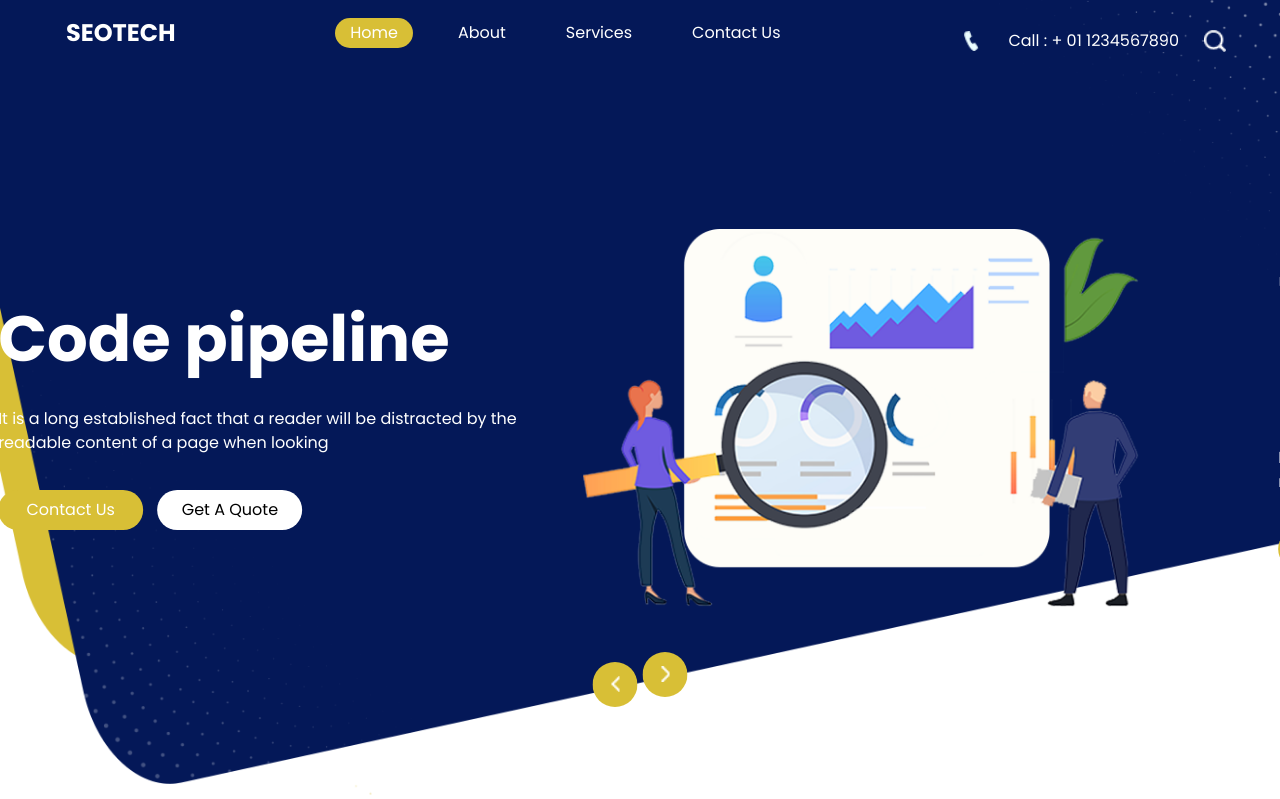
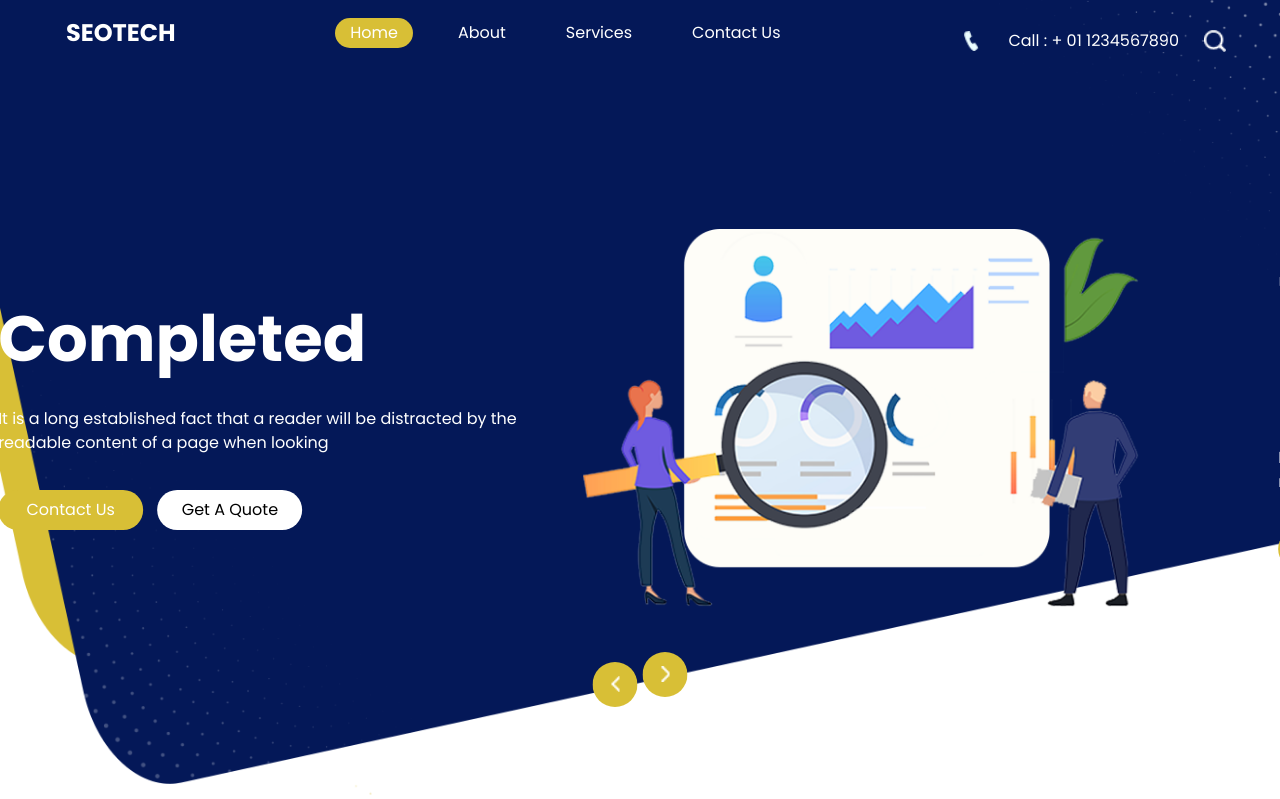
Before and after one commit to earun004/seotechhtml, a plain HTML site: page index.html in a window 1280 px wide. Shown: the top 799 px of the page. Drawn offline with nearby package versions, Linux system fonts and the light colour scheme.

Commit message:
Updated Index file

```diff
--- a/index.html
+++ b/index.html
@@ -90,7 +90,7 @@
                 <div class="col-md-6 ">
                   <div class="detail_box">
                     <h1>
-                      Code pipeline
+                      Completed
                     </h1>
                     <p>
                       It is a long established fact that a reader will be distracted by the readable content of a page
```
